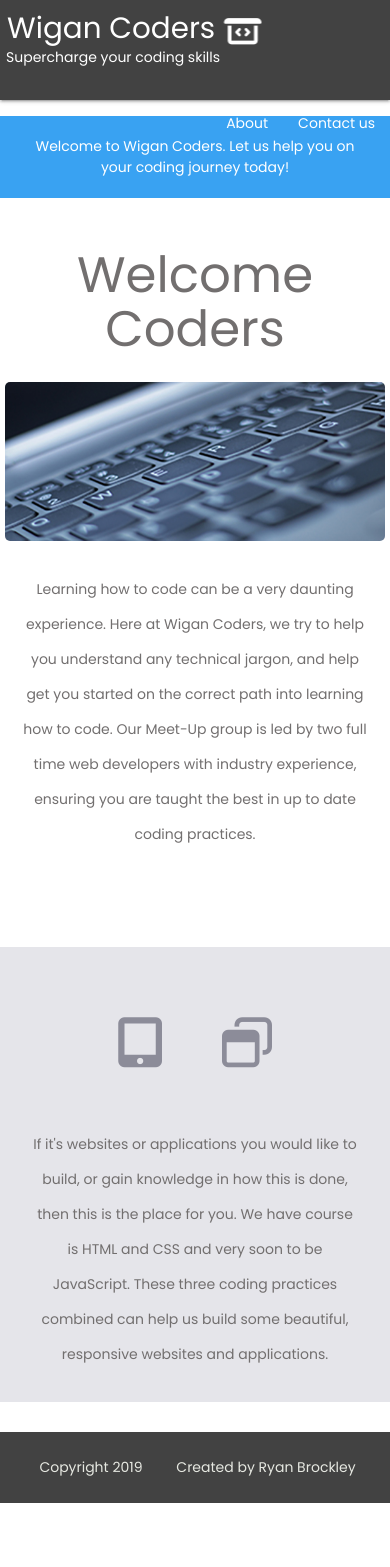
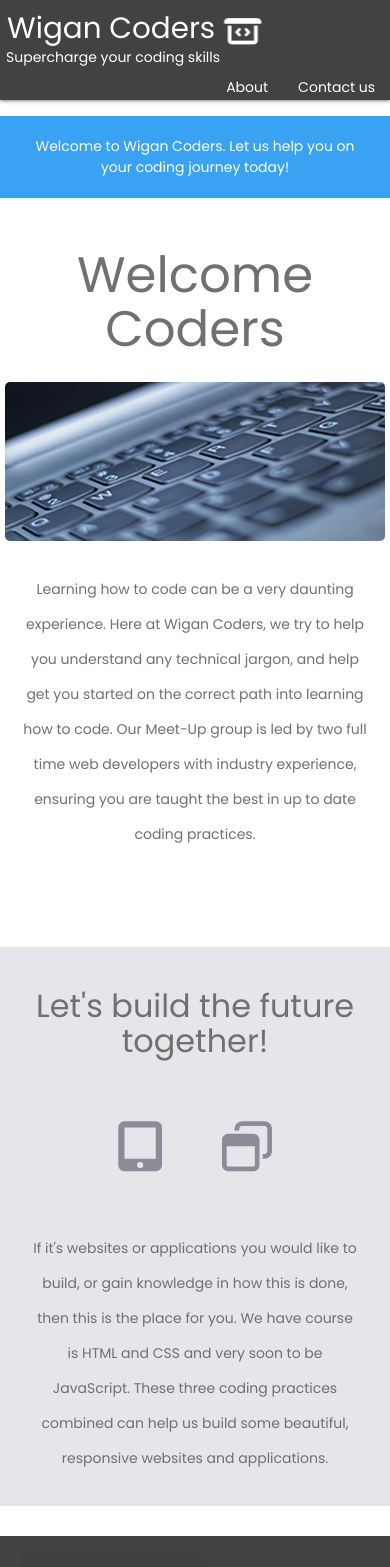
Before and after one commit to wigan-coders/wigan-coders-homepage, a Vue app: page /#/ in a window 390 px wide. Shown: the top 1567 px of the page. Before the commit the page ends 1503 px from the top, so only its background shows below. Built offline with nearby package versions, Linux system fonts and the light colour scheme.

Commit message:
Added more content to Home

```diff
--- a/src/components/About.vue
+++ b/src/components/About.vue
@@ -2,7 +2,12 @@
   <div class="about">
     <div class="about-content">
        <div class="jumbo">
-        <p>Welcome to Wigan Coders. Let us help you on your coding journey today!</p>
+        <p class="jumbo-p">Welcome to Wigan Coders. Let us help you on your coding journey today!</p>
+      </div>
+    </div>
+    <div class="about-content">
+      <div class="image">
+        <img src="" alt="">
       </div>
     </div>
   <footer class="grey darken-3">
@@ -15,6 +20,16 @@
 <script>
 export default {
   name: 'About',
+
+  methods: {
+    changeUsp() {
+      const changed = document.querySelector("p");
+      console.log(changed.innerHTML);
+      console.log('hello');
+      }
+    },
+
+
   data () {
     return {
     }
--- a/src/components/Home.vue
+++ b/src/components/Home.vue
@@ -16,19 +16,20 @@
       </div>
       <div class="mid-content">
         <div class="first">
+            <h4>Let's build the future together!</h4>
             <div class="icons-first">
               <i class="fas fa-tablet-alt"></i>
               <i class="far fa-window-restore"></i>
             </div>
-
             <div class="second">
               <p>If it's websites or applications you would like to build, or gain knowledge in how this is done, then this is the place for you. We have course is HTML and CSS and very soon to be JavaScript. These three coding practices combined can help us build some beautiful, responsive websites and applications.</p>
           </div>
         </div>
       </div>
     </div>
-    <footer class="grey darken-3">
-      <div class="copyright">Copyright 2019</div>
+    <footer class="page-footer grey darken-3">
+
+      <div class="footer-copyright">Copyright Wigan Coders 2019</div>
       <div>Created by Ryan Brockley</div>
     </footer>
   </div>
@@ -55,6 +56,7 @@ img {
 h2 {
   text-align: center;
   color: #726f6f;
+  width: 100%;
 }
 .img-txt-1 {
   padding: 20px;
@@ -73,6 +75,12 @@ h2 {
   flex-direction: row;
   margin-top: 4%;
   width: 100%;
+}
+ul {
+  position: relative;
+}
+h4 {
+  display: block;
 }
 nav {
   height: 100px;
@@ -111,7 +119,6 @@ footer {
   text-align: center;
   padding: 10px;
   width: 100%;
-
 }
 .mid-content {
   margin-top: 10%;
@@ -141,7 +148,6 @@ footer {
   width: 100%;
   max-width: 500px;
   margin-left: 5%;
-
 }
 .fa-tablet-alt {
   color: #8c8c99;
@@ -174,11 +180,9 @@ footer {
     flex-direction: column;
   }
 
-
   @media only screen and (max-width: 900px) {
     img {
       width: 100%;
-
     }
     .top-content {
       display: flex;
@@ -186,6 +190,10 @@ footer {
       align-items: center;
       flex-direction: column;
     }
+    ul {
+      position: relative;
+      top: 0 !important;
+    }
   }
 }
 </style>
```
Lines whose indentation alone changed are shown as unchanged.
